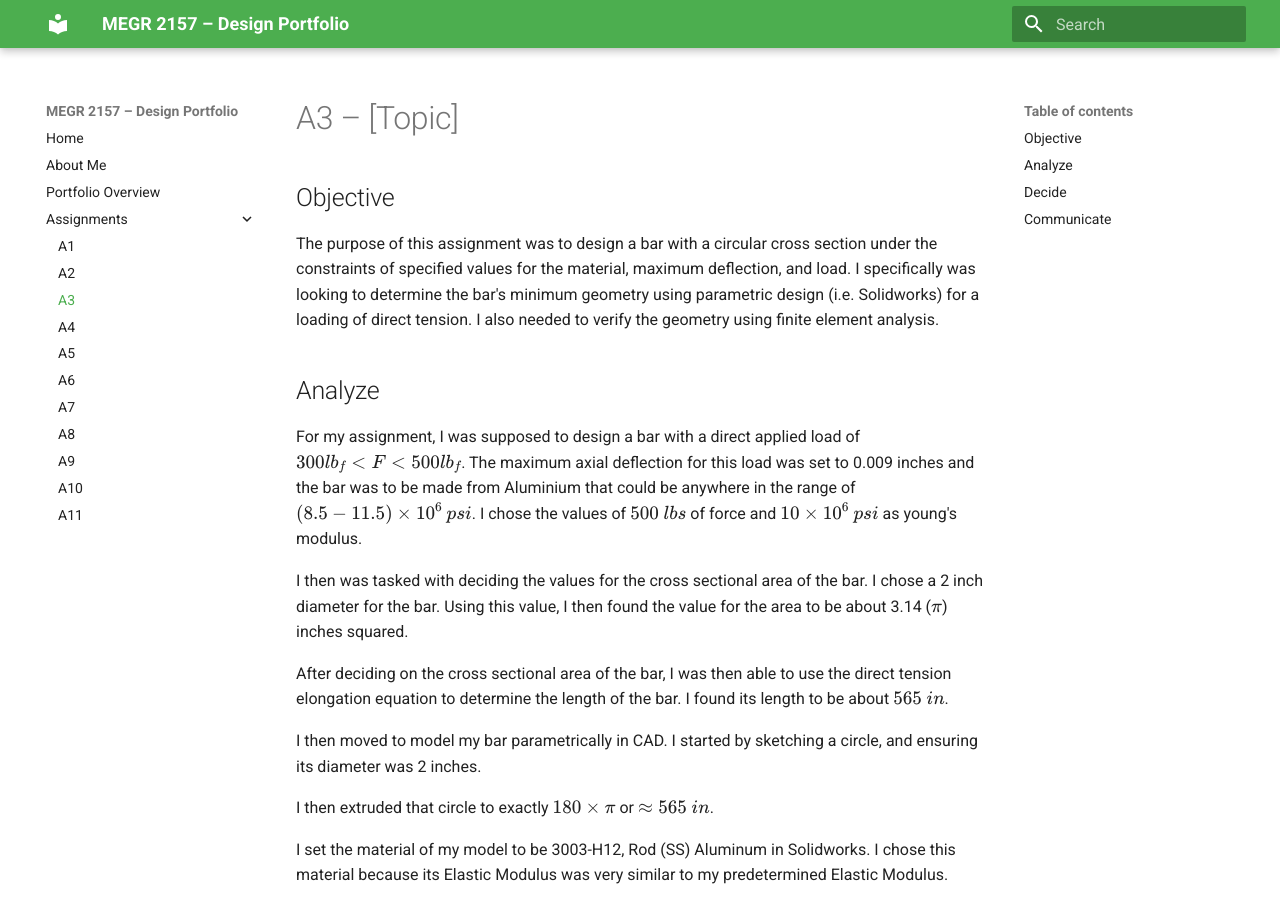
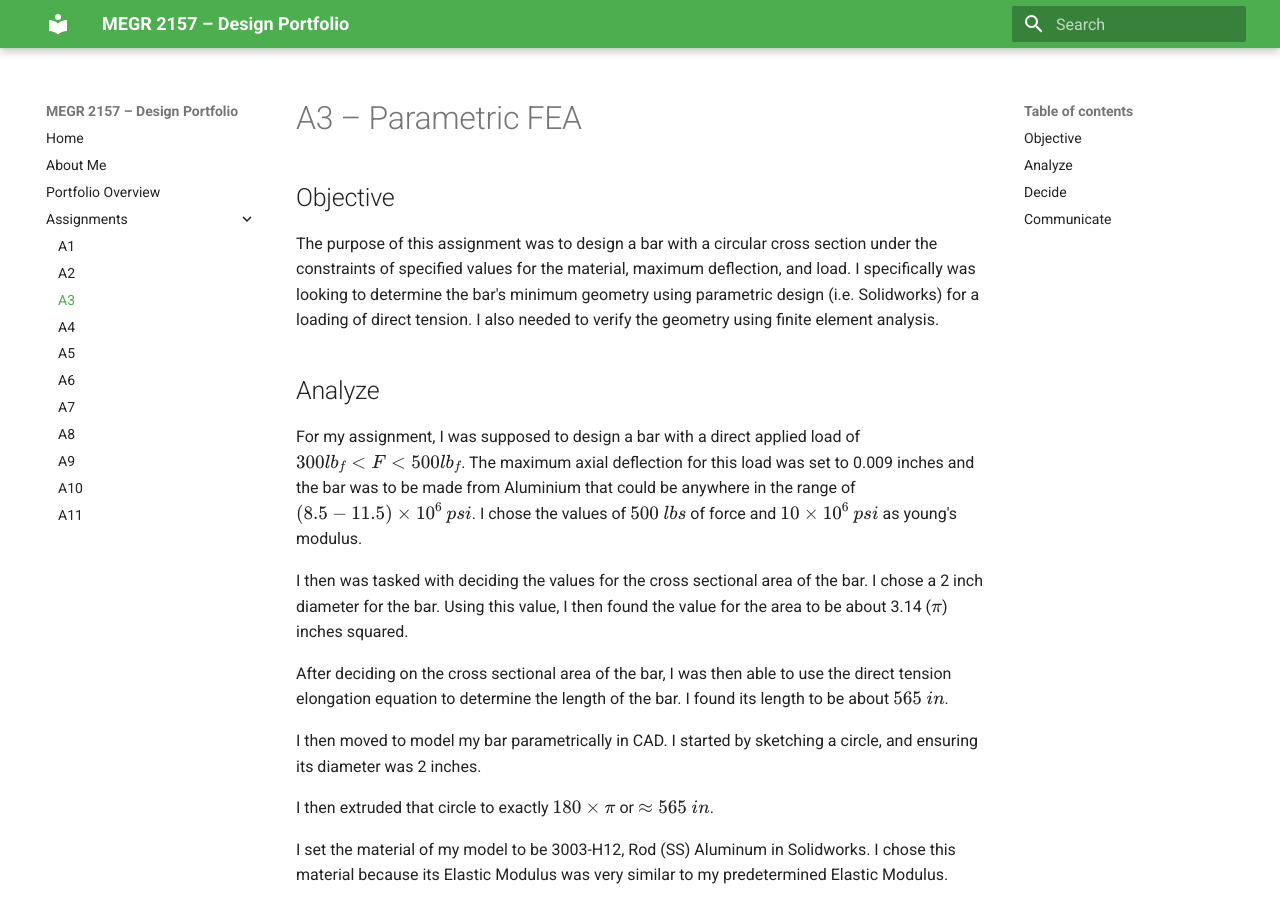
Before and after one commit to ilittle8/design-projects-portfolio, an MkDocs documentation site: the page built from docs/assignments/A03/index.md, in a window 1280 px wide and 900 px high. Built offline with MkDocs 1.6.1 and Material for MkDocs 9.7.7, drawn with Linux system fonts in a browser that asks for light colours.

Commit message:
Change assignment title to 'Parametric FEA'
Updated assignment title to reflect the specific topic of Parametric FEA.

```diff
--- a/docs/assignments/A03/index.md
+++ b/docs/assignments/A03/index.md
@@ -1,4 +1,4 @@
-# A3 – [Topic]
+# A3 – Parametric FEA
 
 ## Objective
 The purpose of this assignment was to design a bar with a circular cross section under the constraints of specified values for the material, maximum deflection, and load. I specifically was looking to determine the bar's minimum geometry using parametric design (i.e. Solidworks) for a loading of direct tension. I also needed to verify the geometry using finite element analysis.
```
